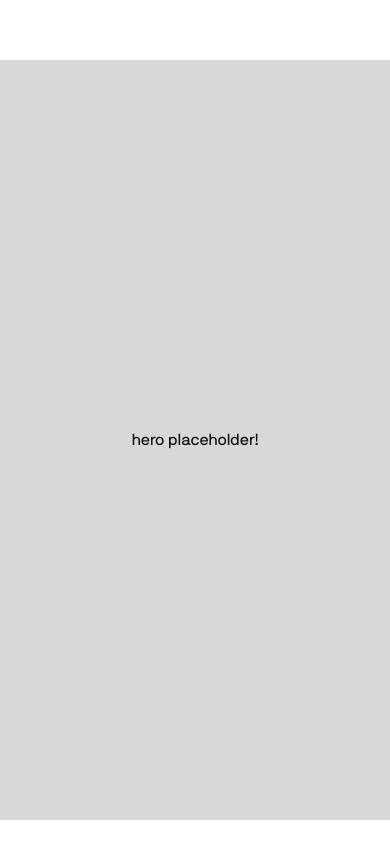
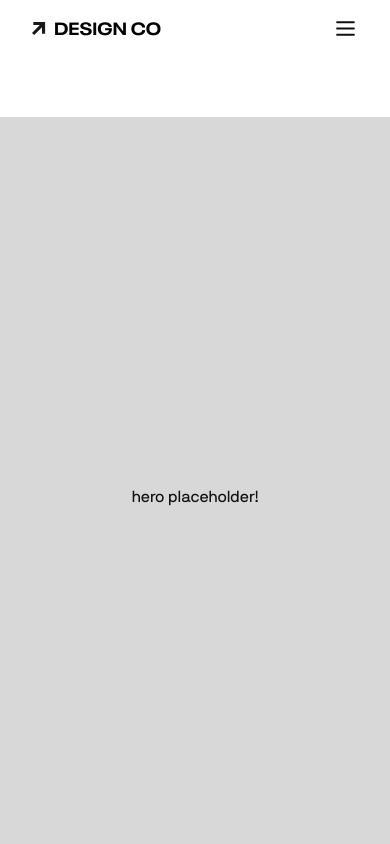
Before and after one commit to ucsddesignco/df26, a React (Vite) app: page / in a window 390 px wide. Shown: the top 844 px of the page. Built offline with nearby package versions, Linux system fonts and the light colour scheme.

Commit message:
feat: made navbar, waiting on mobile hamburger menu design

```diff
--- a/package.json
+++ b/package.json
@@ -13,6 +13,8 @@
     "@emotion/react": "^11.14.0",
     "@emotion/styled": "^11.14.1",
     "@mui/material": "^7.3.9",
+    "framer-motion": "^12.38.0",
+    "hamburger-react": "^2.5.2",
     "lint-check": "^0.0.2",
     "react": "^19.2.0",
     "react-dom": "^19.2.0",
--- a/src/App.tsx
+++ b/src/App.tsx
@@ -2,14 +2,16 @@ import Hero from "./Components/Hero/Hero"
 import FAQ from "./Components/FAQ/FAQ"
 import Agenda from "./Components/Agenda/Agenda"
 import Footer from "./Components/Footer/Footer"
+import { Navbar } from "./Components/Navbar/Navbar"
 
 function App() {
   return (
     <>
-      <Hero />
-      <Agenda/>
-      <FAQ/>
-      <Footer/>
+    <Navbar/>
+    <Hero />
+    <Agenda/>
+    <FAQ/>
+    <Footer/>
     </>
   );
 }
--- /dev/null
+++ b/src/Components/Navbar/Hamburger.tsx
@@ -0,0 +1,121 @@
+import type { Variants } from "framer-motion";
+import { motion, useAnimation } from "framer-motion";
+import type { HTMLAttributes } from "react";
+import { forwardRef, useCallback, useImperativeHandle, useRef } from "react";
+
+export interface MenuIconHandle {
+  startAnimation: () => void;
+  stopAnimation: () => void;
+}
+
+interface MenuIconProps extends HTMLAttributes<HTMLDivElement> {
+  size?: number;
+}
+
+const LINE_VARIANTS: Variants = {
+  normal: {
+    rotate: 0,
+    y: 0,
+    opacity: 1,
+  },
+  animate: (custom: number) => ({
+    rotate: custom === 1 ? 45 : custom === 3 ? -45 : 0,
+    y: custom === 1 ? 6 : custom === 3 ? -6 : 0,
+    opacity: custom === 2 ? 0 : 1,
+    transition: {
+      type: "spring",
+      stiffness: 260,
+      damping: 20,
+    },
+  }),
+};
+
+const MenuIcon = forwardRef<MenuIconHandle, MenuIconProps>(
+  ({ onMouseEnter, onMouseLeave, className, size = 28, ...props }, ref) => {
+    const controls = useAnimation();
+    const isControlledRef = useRef(false);
+
+    useImperativeHandle(ref, () => {
+      isControlledRef.current = true;
+
+      return {
+        startAnimation: () => controls.start("animate"),
+        stopAnimation: () => controls.start("normal"),
+      };
+    });
+
+    const handleMouseEnter = useCallback(
+      (e: React.MouseEvent<HTMLDivElement>) => {
+        if (isControlledRef.current) {
+          onMouseEnter?.(e);
+        } else {
+          controls.start("animate");
+        }
+      },
+      [controls, onMouseEnter]
+    );
+
+    const handleMouseLeave = useCallback(
+      (e: React.MouseEvent<HTMLDivElement>) => {
+        if (isControlledRef.current) {
+          onMouseLeave?.(e);
+        } else {
+          controls.start("normal");
+        }
+      },
+      [controls, onMouseLeave]
+    );
+    return (
+      <div
+        className={className}
+        onMouseEnter={handleMouseEnter}
+        onMouseLeave={handleMouseLeave}
+        {...props}
+      >
+        <svg
+          fill="none"
+          height={size}
+          stroke="currentColor"
+          strokeLinecap="round"
+          strokeLinejoin="round"
+          strokeWidth="2"
+          viewBox="0 0 24 24"
+          width={size}
+          xmlns="http://www.w3.org/2000/svg"
+        >
+          <motion.line
+            animate={controls}
+            custom={1}
+            variants={LINE_VARIANTS}
+            x1="4"
+            x2="20"
+            y1="6"
+            y2="6"
+          />
+          <motion.line
+            animate={controls}
+            custom={2}
+            variants={LINE_VARIANTS}
+            x1="4"
+            x2="20"
+            y1="12"
+            y2="12"
+          />
+          <motion.line
+            animate={controls}
+            custom={3}
+            variants={LINE_VARIANTS}
+            x1="4"
+            x2="20"
+            y1="18"
+            y2="18"
+          />
+        </svg>
+      </div>
+    );
+  }
+);
+
+MenuIcon.displayName = "MenuIcon";
+
+export { MenuIcon };
--- /dev/null
+++ b/src/Components/Navbar/Logo.tsx
@@ -0,0 +1,8 @@
+export const Logo = () => {
+    return (
+        <svg width="14" height="14" viewBox="0 0 14 14" fill="none" xmlns="http://www.w3.org/2000/svg">
+            <path d="M13.0967 11.7598H10.0117V5.25586L2.18066 13.0869L0 10.9062L7.82129 3.08496H1.33691V0H13.0967V11.7598Z" fill="#191919" />
+        </svg>
+
+    )
+}
--- /dev/null
+++ b/src/Components/Navbar/Navbar.scss
@@ -0,0 +1,44 @@
+.navbar-container {
+    font-family: 'Neue Plak';
+    // border: 2px solid red;
+    font-size: 1rem;
+    display: flex;
+    justify-content: space-between;
+    padding: 1rem 2rem;
+
+    .navbar-logo{
+        display: flex;
+        align-items: center;
+        gap: 0.5rem;
+        // border: 2px solid red;
+    }
+
+    .navbar-logo-text{
+        text-transform: uppercase;
+        cursor: pointer;
+        text-decoration: none;
+        font-size: 1.1rem;
+        margin-top: -0.2rem;
+        color: #000;
+    }
+
+    .span-navbar {
+        display: flex;
+        gap: 1.7rem;
+        list-style: none;
+        li {
+            cursor: pointer;
+        }
+
+        @media (max-width: 718px){
+            display: none;
+        }
+    }
+
+    .hamburger-menu{
+        display: none;
+        @media (max-width: 718px){
+            display: block;
+        }
+    }
+}
--- /dev/null
+++ b/src/Components/Navbar/Navbar.tsx
@@ -0,0 +1,24 @@
+import './Navbar.scss'
+import { Logo } from './Logo'
+import { MenuIcon } from './Hamburger'
+
+
+export const Navbar = () => {
+  return (
+    <div className="navbar-container">
+        <span className='navbar-logo'><Logo /><a href='/' className="navbar-logo-text">Design Co</a></span>
+
+        <div className="span-navbar">
+            <li>About</li>
+            <li>Events</li>
+            <li>Community</li>
+            <li>Contact</li>
+        </div>
+
+        <div className="hamburger-menu">
+            <MenuIcon size={25} />
+
+        </div>
+    </div>
+  )
+}
```
Also changed, not shown: 1 other file (tests, documents, lock files or other folders).
